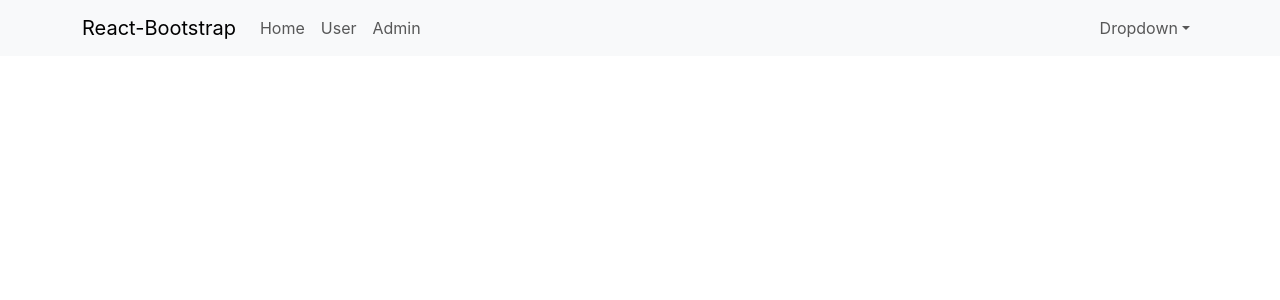
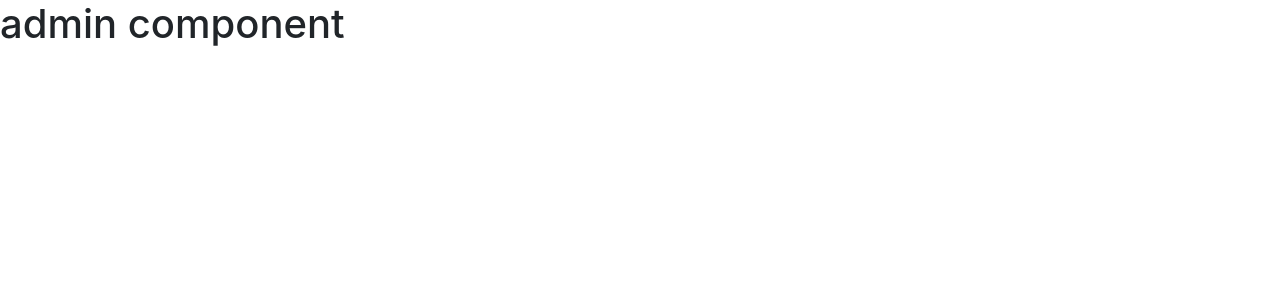
Before and after one commit to doviethung11192023/create-react-app-exam, a React (Create React App) app: page /admin in a window 1280 px wide. Shown: the top 300 px of the page. Built offline with nearby package versions, Linux system fonts and the light colour scheme.

Commit message:
make the link for the navbar

```diff
--- a/src/App.js
+++ b/src/App.js
@@ -3,6 +3,7 @@ import './App.scss';
 import { useDispatch, useSelector } from 'react-redux';
 import { increaseCounter, decreaseCounter } from './redux/action/counterAction';
 import Header from './component/Header/header';
+
 const App = () => {
 
 
--- a/src/component/Header/header.js
+++ b/src/component/Header/header.js
@@ -1,9 +1,10 @@
-import Container from 'react-bootstrap/Container';
-import Nav from 'react-bootstrap/Nav';
-import Navbar from 'react-bootstrap/Navbar';
-import NavDropdown from 'react-bootstrap/NavDropdown';
+import Container from "react-bootstrap/Container";
+import Nav from "react-bootstrap/Nav";
+import Navbar from "react-bootstrap/Navbar";
+import NavDropdown from "react-bootstrap/NavDropdown";
+import { Link } from "react-router-dom";
 
-const Header=()=> {
+const Header = () => {
   return (
     <Navbar expand="lg" className="bg-body-tertiary">
       <Container>
@@ -11,24 +12,28 @@ const Header=()=> {
         <Navbar.Toggle aria-controls="basic-navbar-nav" />
         <Navbar.Collapse id="basic-navbar-nav">
           <Nav className="me-auto">
-            <Nav.Link href="#home">Home</Nav.Link>
-                      <Nav.Link href="#link">User</Nav.Link>
-                      <Nav.Link href="#link">Admin</Nav.Link>
-
-                  </Nav>
-                  <Nav>
-                  <NavDropdown title="Dropdown" id="basic-nav-dropdown">
+            <Link to="/" end className="nav-link">
+              Home
+            </Link>
+            <Link to="/user" end className="nav-link">
+              User
+            </Link>
+            <Link to="/admin" end className="nav-link">
+              Admin
+            </Link>
+          </Nav>
+          <Nav>
+            <NavDropdown title="Dropdown" id="basic-nav-dropdown">
               <NavDropdown.Item href="#action/3.1">Log in</NavDropdown.Item>
               <NavDropdown.Item href="#action/3.2">
                 Another action
               </NavDropdown.Item>
-
             </NavDropdown>
-                  </Nav>
+          </Nav>
         </Navbar.Collapse>
       </Container>
     </Navbar>
   );
-}
+};
 
 export default Header;
--- /dev/null
+++ b/src/component/admin/admin.js
@@ -0,0 +1,6 @@
+const Admin = (props) => {
+    return (
+        <h1>admin component</h1>
+    )
+}
+export default Admin;
--- /dev/null
+++ b/src/component/user/user.js
@@ -0,0 +1,4 @@
+const User = (props) => {
+  return <h1>user component</h1>;
+};
+export default User;
--- a/src/index.js
+++ b/src/index.js
@@ -6,13 +6,26 @@ import App from './App';
 import reportWebVitals from './reportWebVitals';
 import { Provider } from 'react-redux';
 import store from './redux/store';
+import { BrowserRouter, Routes, Route } from "react-router-dom";
+import User from './component/user/user';
+import Admin from './component/admin/admin';
+
+
 
 
 const root = ReactDOM.createRoot(document.getElementById('root'));
 root.render(
   <Provider store={store}>
     <React.StrictMode>
-      <App />
+      <BrowserRouter>
+
+    <Routes>
+        <Route index element={<App />} />
+        <Route path="/" element={<App />} />
+        <Route path="/user" element={<User />} />
+        <Route path="/admin" element={<Admin />} />
+      </Routes>
+      </BrowserRouter>
     </React.StrictMode>
   </Provider>
 );
```
